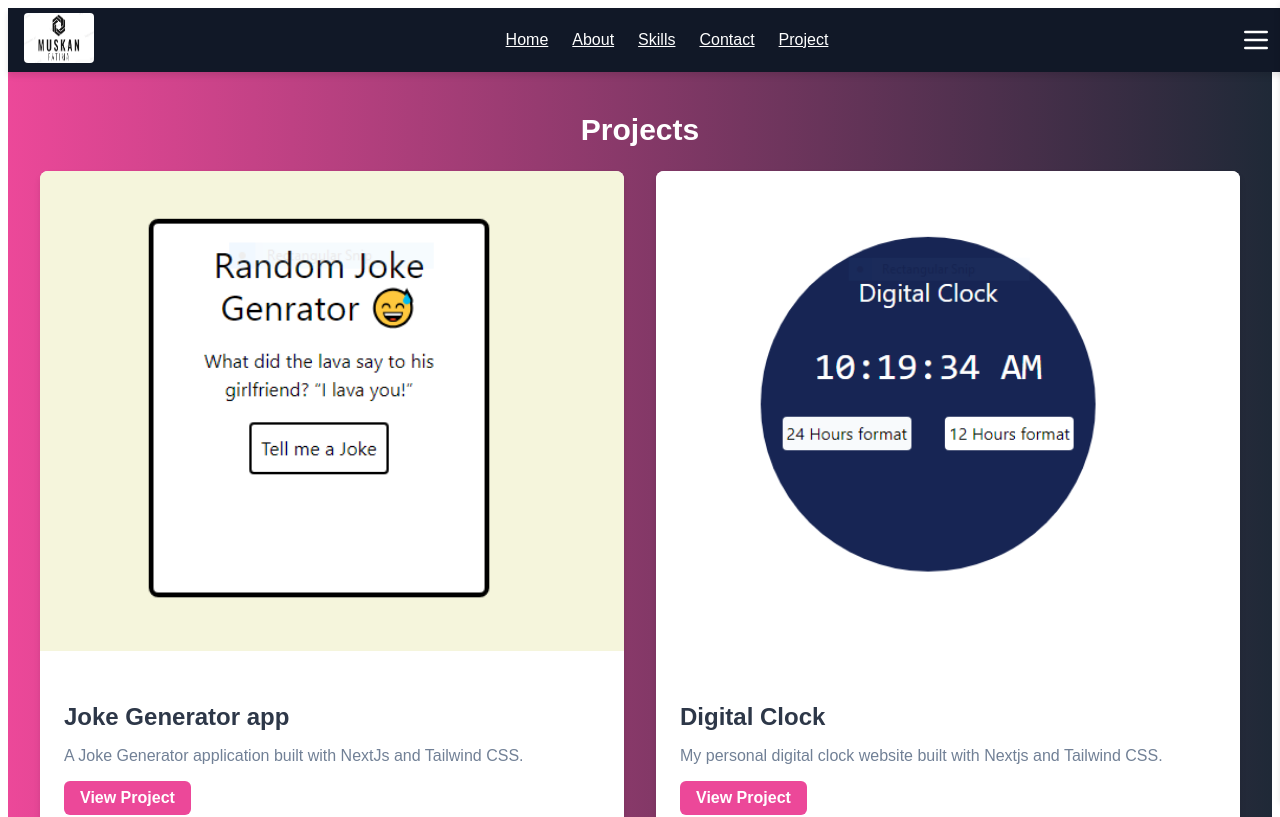
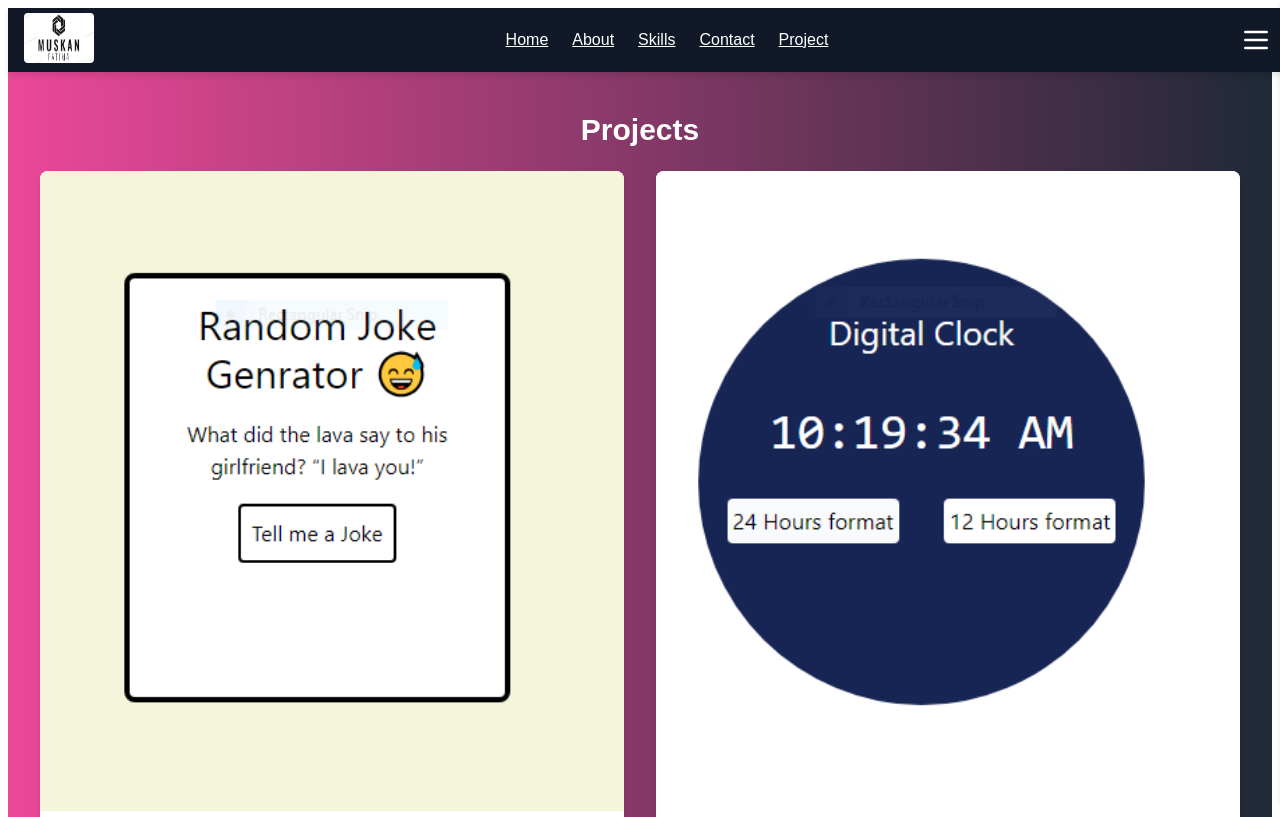
Before and after one commit to muskan-fatim/custom-css-protofolio, a Next.js app: page /project in a window 1280 px wide. Shown: the top 817 px of the page. Built offline with nearby package versions, Linux system fonts and the light colour scheme; a web font is replaced by a local one.

Commit message:
Update page.module.css

```diff
--- a/app/page.module.css
+++ b/app/page.module.css
@@ -142,7 +142,7 @@
 
 .projectImage {
   width: 100%;
-  height: 30rem;
+  height: 40rem;
   object-fit: cover;
 
 }
```
